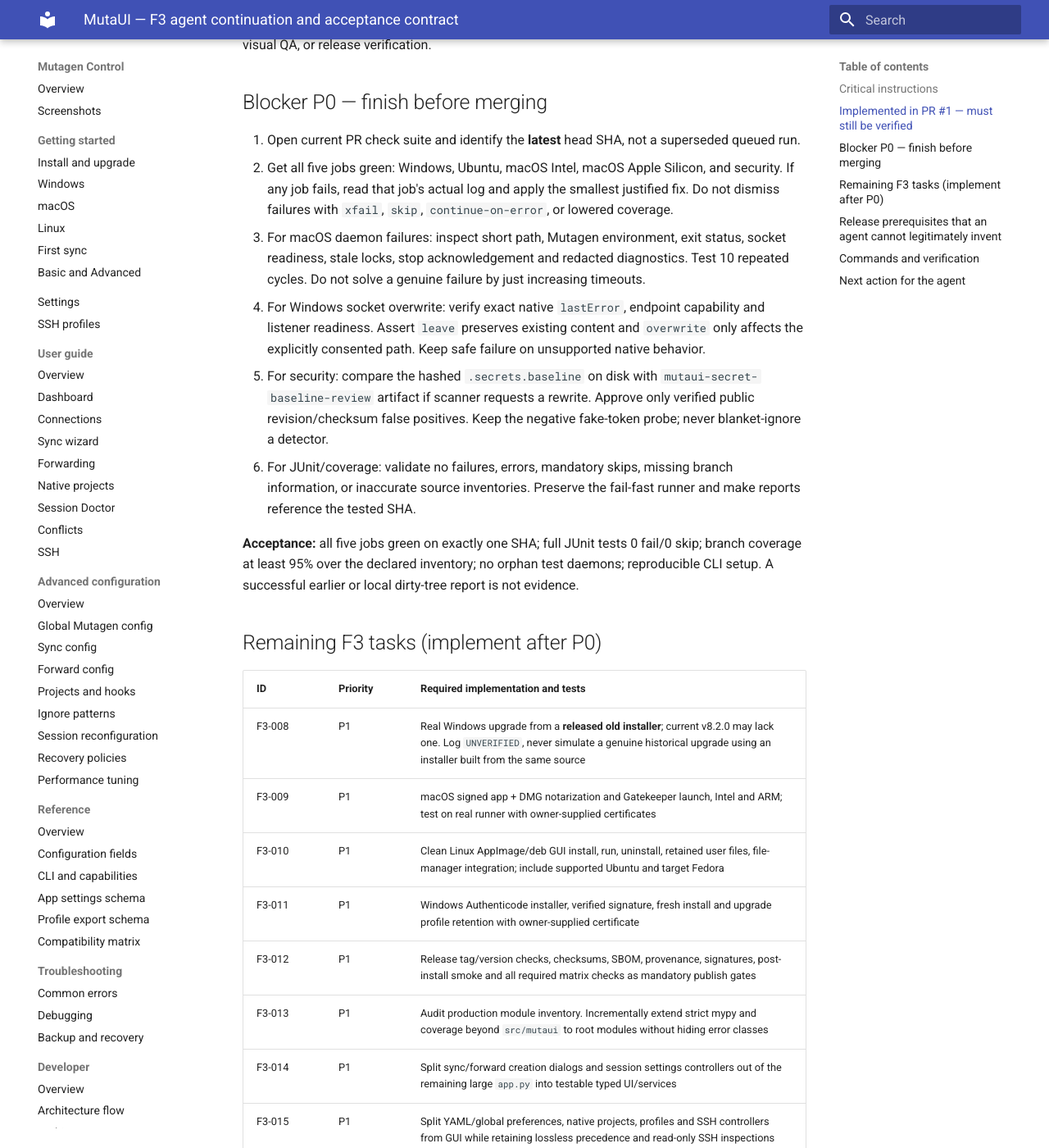
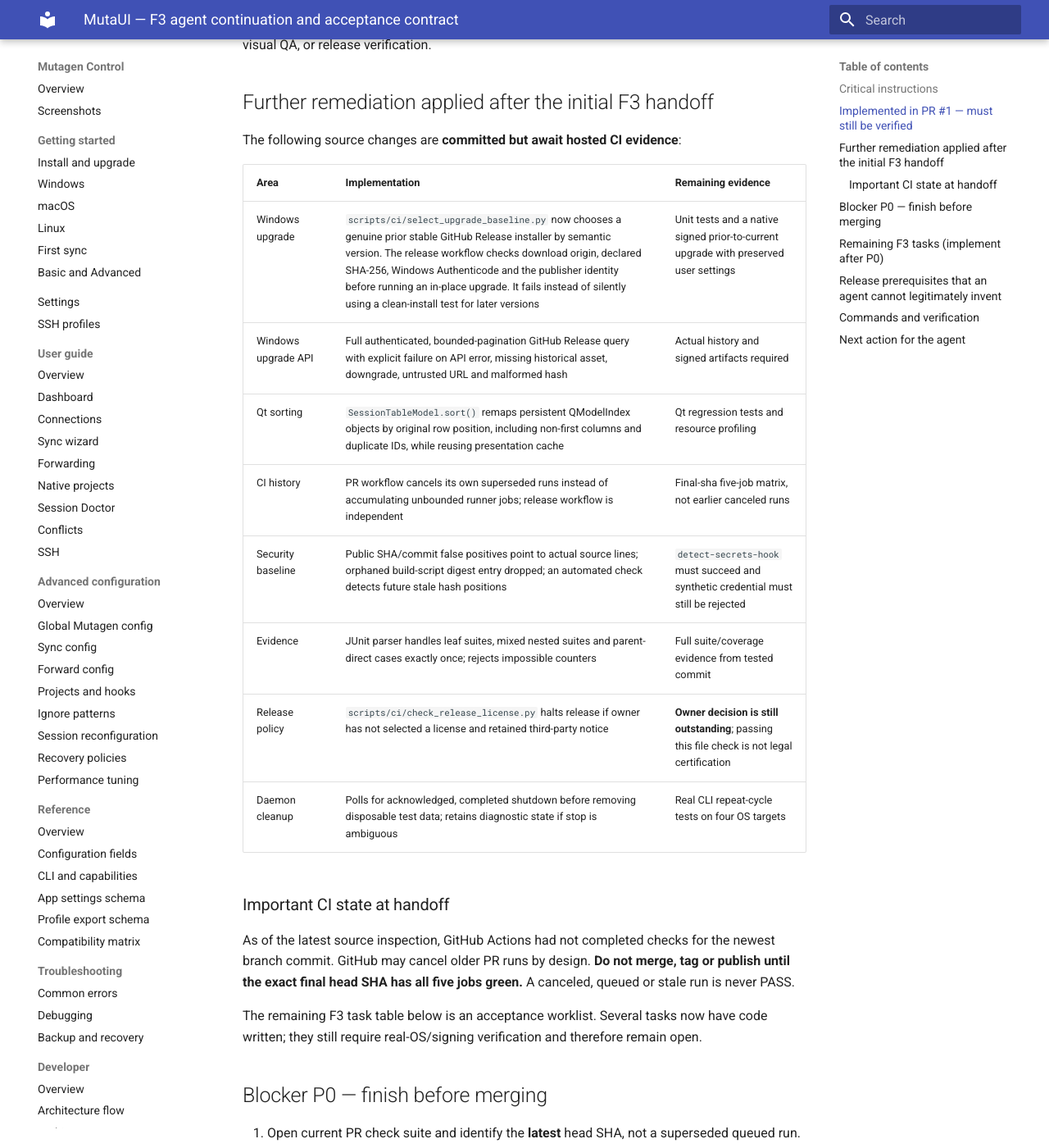
Before and after one commit to Harfusha/MutaUI, an MkDocs documentation site: the page built from docs/audits/F3_AGENT_REMAINING.md, in a window 1280 px wide and 1400 px high, scrolled down 1754 px. Shown: the whole window at 82% size. Built offline with MkDocs 1.6.1 and Material for MkDocs 9.7.7, drawn with Linux system fonts in a browser that asks for light colours; some of the changed text lies outside the part shown.

Commit message:
docs(audit): reconcile F3 handoff with upgrade, sorting, security and release fixes

```diff
--- a/docs/audits/F3_AGENT_REMAINING.md
+++ b/docs/audits/F3_AGENT_REMAINING.md
@@ -31,6 +31,27 @@ MutaUI is a control GUI for the **native Mutagen CLI**. Preserve exact session I
 
 **Status rule:** "Implemented" means code exists in the review branch; it does not imply hosted CI, visual QA, or release verification.
 
+## Further remediation applied after the initial F3 handoff
+
+The following source changes are **committed but await hosted CI evidence**:
+
+| Area | Implementation | Remaining evidence |
+| --- | --- | --- |
+| Windows upgrade | `scripts/ci/select_upgrade_baseline.py` now chooses a genuine prior stable GitHub Release installer by semantic version. The release workflow checks download origin, declared SHA-256, Windows Authenticode and the publisher identity before running an in-place upgrade. It fails instead of silently using a clean-install test for later versions | Unit tests and a native signed prior-to-current upgrade with preserved user settings |
+| Windows upgrade API | Full authenticated, bounded-pagination GitHub Release query with explicit failure on API error, missing historical asset, downgrade, untrusted URL and malformed hash | Actual history and signed artifacts required |
+| Qt sorting | `SessionTableModel.sort()` remaps persistent QModelIndex objects by original row position, including non-first columns and duplicate IDs, while reusing presentation cache | Qt regression tests and resource profiling |
+| CI history | PR workflow cancels its own superseded runs instead of accumulating unbounded runner jobs; release workflow is independent | Final-sha five-job matrix, not earlier canceled runs |
+| Security baseline | Public SHA/commit false positives point to actual source lines; orphaned build-script digest entry dropped; an automated check detects future stale hash positions | `detect-secrets-hook` must succeed and synthetic credential must still be rejected |
+| Evidence | JUnit parser handles leaf suites, mixed nested suites and parent-direct cases exactly once; rejects impossible counters | Full suite/coverage evidence from tested commit |
+| Release policy | `scripts/ci/check_release_license.py` halts release if owner has not selected a license and retained third-party notice | **Owner decision is still outstanding**; passing this file check is not legal certification |
+| Daemon cleanup | Polls for acknowledged, completed shutdown before removing disposable test data; retains diagnostic state if stop is ambiguous | Real CLI repeat-cycle tests on four OS targets |
+
+### Important CI state at handoff
+
+As of the latest source inspection, GitHub Actions had not completed checks for the newest branch commit. GitHub may cancel older PR runs by design. **Do not merge, tag or publish until the exact final head SHA has all five jobs green.** A canceled, queued or stale run is never PASS.
+
+The remaining F3 task table below is an acceptance worklist. Several tasks now have code written; they still require real-OS/signing verification and therefore remain open.
+
 ## Blocker P0 — finish before merging
 
 1. Open current PR check suite and identify the **latest** head SHA, not a superseded queued run.
@@ -46,7 +67,7 @@ MutaUI is a control GUI for the **native Mutagen CLI**. Preserve exact session I
 
 | ID | Priority | Required implementation and tests |
 | --- | --- | --- |
-| F3-008 | P1 | Real Windows upgrade from a **released old installer**; current v8.2.0 may lack one. Log `UNVERIFIED`, never simulate a genuine historical upgrade using an installer built from the same source |
+| F3-008 | P1 | **Code added.** Validate a truly signed old-to-new Windows upgrade with the real selected release asset and verify user data, migrations, rollback and no untrusted signed publisher |
 | F3-009 | P1 | macOS signed app + DMG notarization and Gatekeeper launch, Intel and ARM; test on real runner with owner-supplied certificates |
 | F3-010 | P1 | Clean Linux AppImage/deb GUI install, run, uninstall, retained user files, file-manager integration; include supported Ubuntu and target Fedora |
 | F3-011 | P1 | Windows Authenticode installer, verified signature, fresh install and upgrade profile retention with owner-supplied certificate |
@@ -57,13 +78,13 @@ MutaUI is a control GUI for the **native Mutagen CLI**. Preserve exact session I
 | F3-016 | P1 | Split monitoring, health, alerts, doctor, tray and background status into focused controllers; verify no cross-thread QObject mutations |
 | F3-017 | P1 | Fault-inject action planner/replacement/backup/YAML/conflict paths: stale IDs, fsync/rename errors, disk full, cancelled prompts, daemon crash, SSH flap, rollback failure. Preserve fail-closed behavior |
 | F3-018 | P1 | Native SSH acceptance with isolated host-key fixtures, rotation rejection, IPv6, Unicode, symlinks, latency and native project hook consent |
-| F3-019 | P1 | Extend Qt table incremental mutation to inserts/removes/reorders where justified and add measured p95 render/scroll/selection performance at 1k and 5k rows |
+| F3-019 | P1 | **Partial implementation.** Stable-row updates and persistent-index-safe sorting are coded; still benchmark 1k/5k rows, inserts/removes and accessibility/scroll selection |
 | F3-020 | P2 | Beginner Basic wizard: initial setup, safe local sync, understandable defaults/errors, help text, no accidental destructive action |
 | F3-021 | P2 | Critical-path Czech/English translation audit, dynamic message interpolation, live language switching and correct keyboard mnemonics |
 | F3-022 | P2 | Real visual/a11y QA on each OS across DPI 100/125/150/200, themes, language modes, screen readers and keyboard-only navigation |
 | F3-023 | P2 | Clean reproducible CPU/RSS, startup p50/p95/p99, CLI spawn-count, tray idle and 8-hour soak measurements, explicitly separated from the Mutagen daemon |
 | F3-024 | P2 | Platform-specific documentation, clean-install screenshots, privacy inventory, redacted support bundle and honest capability matrix |
-| F3-025 | Owner | Decide and authorize the MutaUI project license and redistributable dependency compliance, especially Qt LGPL; do not invent a license |
+| F3-025 | Owner | **Release gate added.** Owner still must select/authorize LICENSE and verify redistribution terms, especially Qt LGPL; no license was invented |
 | F3-026 | P1 | Final single-SHA signed release acceptance with current security evidence, all platform test matrices, installer acceptance and maintained version/tag |
 
 ## Release prerequisites that an agent cannot legitimately invent
```
